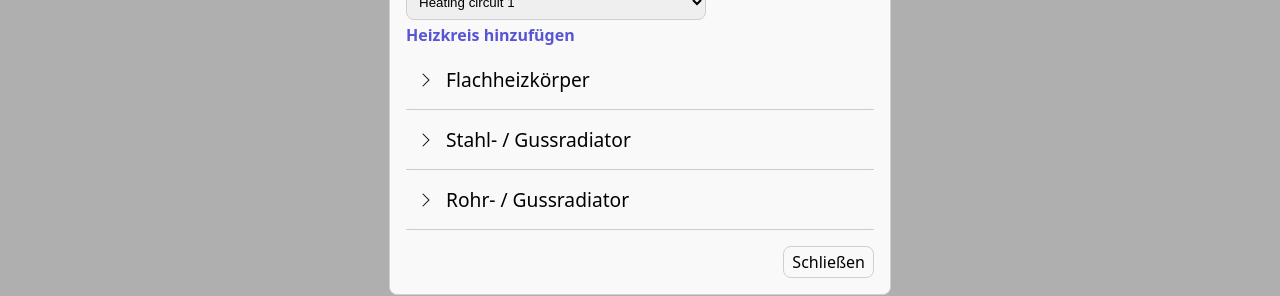
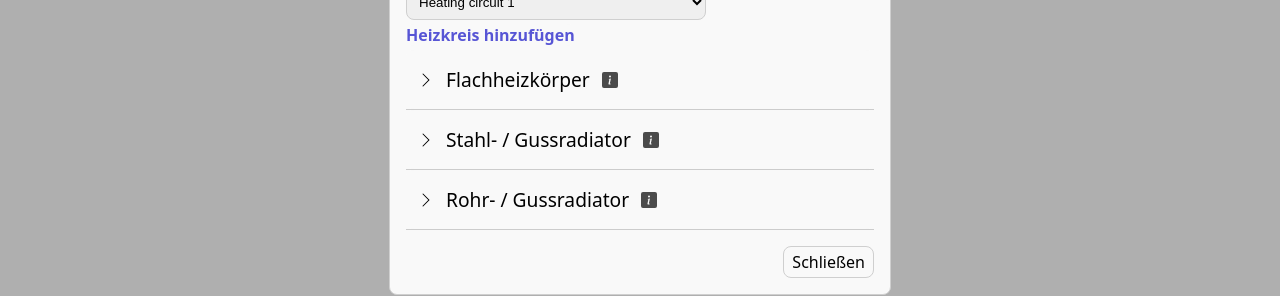
Before and after one commit to andrefcdias/79cae026, a React (Vite) app: page / in a window 1280 px wide. Both pictures are taken after a click on the button "Open modal". Shown: the part 323-619 px from the top of the page. Built offline with nearby package versions, Linux system fonts and the light colour scheme.

Commit message:
add info symbol

```diff
--- a/src/components/Accordion.css
+++ b/src/components/Accordion.css
@@ -1,6 +1,17 @@
 .accordion {
   width: 100%;
   border-bottom: 1px solid #ccc;
+}
+
+.accordion-header {
+  display: flex;
+  justify-content: center;
+  align-items: center;
+  gap: 12px;
+}
+
+.info {
+  color: rgb(75, 75, 75);
 }
 
 .accordion-button {
--- a/src/components/Accordion.tsx
+++ b/src/components/Accordion.tsx
@@ -1,6 +1,11 @@
 import { useState } from "react";
 import "./Accordion.css";
-import { BsChevronDown, BsChevronRight } from "react-icons/bs";
+import {
+  BsChevronDown,
+  BsChevronRight,
+  BsInfo,
+  BsInfoSquareFill,
+} from "react-icons/bs";
 
 type AccordionProps = {
   open?: boolean;
@@ -18,7 +23,10 @@ export const Accordion = ({ open, title, children }: AccordionProps) => {
     <div className="accordion">
       <button className="accordion-button" onClick={handleToggle}>
         {internalOpen ? <BsChevronDown /> : <BsChevronRight />}
-        <h2>{title}</h2>
+        <h2 className="accordion-header">
+          {title}
+          <BsInfoSquareFill size={16} className="info" />
+        </h2>
       </button>
       <div className={`accordion-content ${internalOpen && "open"}`}>
         {children}
```
Also changed, not shown: screenshots/modal.png.
